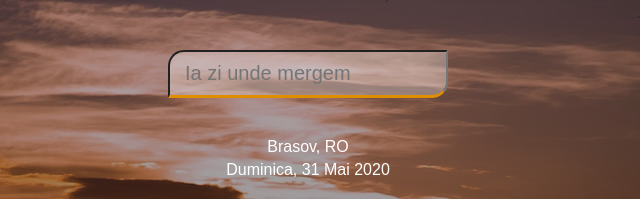
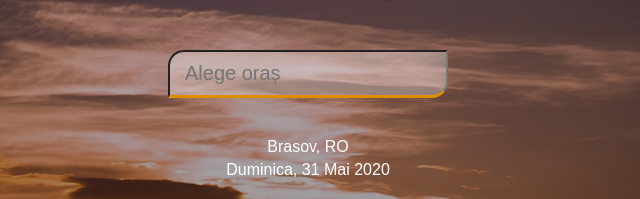
Before and after one commit to cosics/Weather, a plain HTML site: page index.html in a window 1280 px wide. Shown: the top 199 px of the page, 332-972 px from the left. Drawn offline with Linux system fonts and the light colour scheme.

Commit message:
ok final

```diff
--- a/index.html
+++ b/index.html
@@ -12,7 +12,7 @@
 
        <header>
            <input type="text" autocomplete="off" class="search-box"
-           placeholder="Ia zi unde mergem" />
+           placeholder="Alege oraș" />
        </header>
        <main>
            <section class="location">
```
